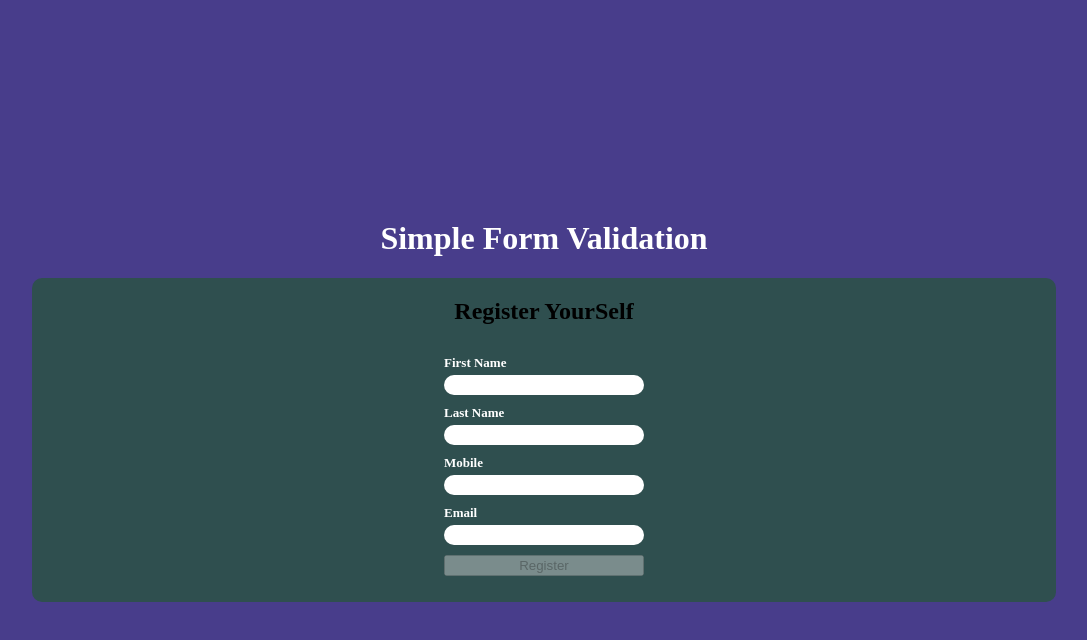
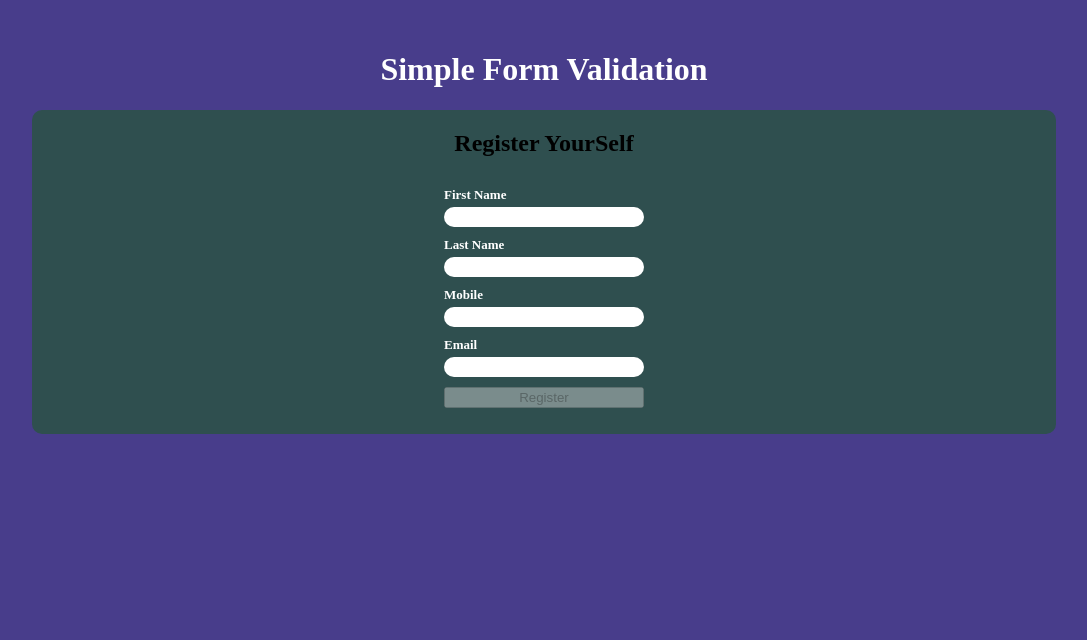
Before and after one commit to faizadnan/SimpleFormValidation, a plain HTML site: page index.html in a window 1280 px wide. Shown: the whole page, without its empty margins (96-1183 px from the left). Drawn offline with Linux system fonts and the light colour scheme.

Commit message:
some style

```diff
--- a/style.css
+++ b/style.css
@@ -13,7 +13,7 @@ body{
     padding: 30px;
     display: flex;
     flex-direction: column;
-    justify-content: center;
+    /* justify-content: center; */
     align-items: center;
 }
 
```
